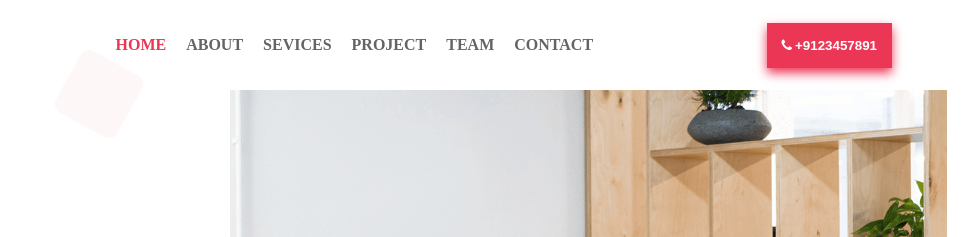
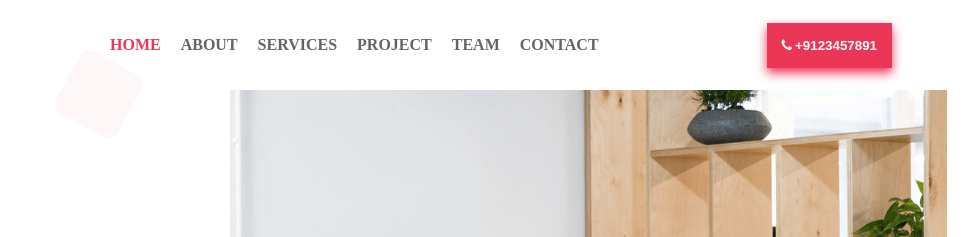
Before and after one commit to yash1404/InteriorSite, a plain HTML site: page index.html in a window 1280 px wide. Shown: the top 237 px of the page, 318-1280 px from the left. Drawn offline with nearby package versions, Linux system fonts and the light colour scheme; files whose address does not match are found by name; a web font is replaced by a local one.

Commit message:
Update index.html

```diff
--- a/index.html
+++ b/index.html
@@ -39,7 +39,7 @@
             <ul class="menulist">
                 <li><a href="#Home" class="homiecolor">Home</a></li>
                 <li><a href="#About">About</a></li>
-                <li><a href="#Service">Sevices</a></li>
+                <li><a href="#Service">Services</a></li>
                 <li><a href="#Project">Project</a></li>
                 <li><a href="#Team">Team</a></li>
                 <li><a href="#Contact">Contact</a></li>
```
